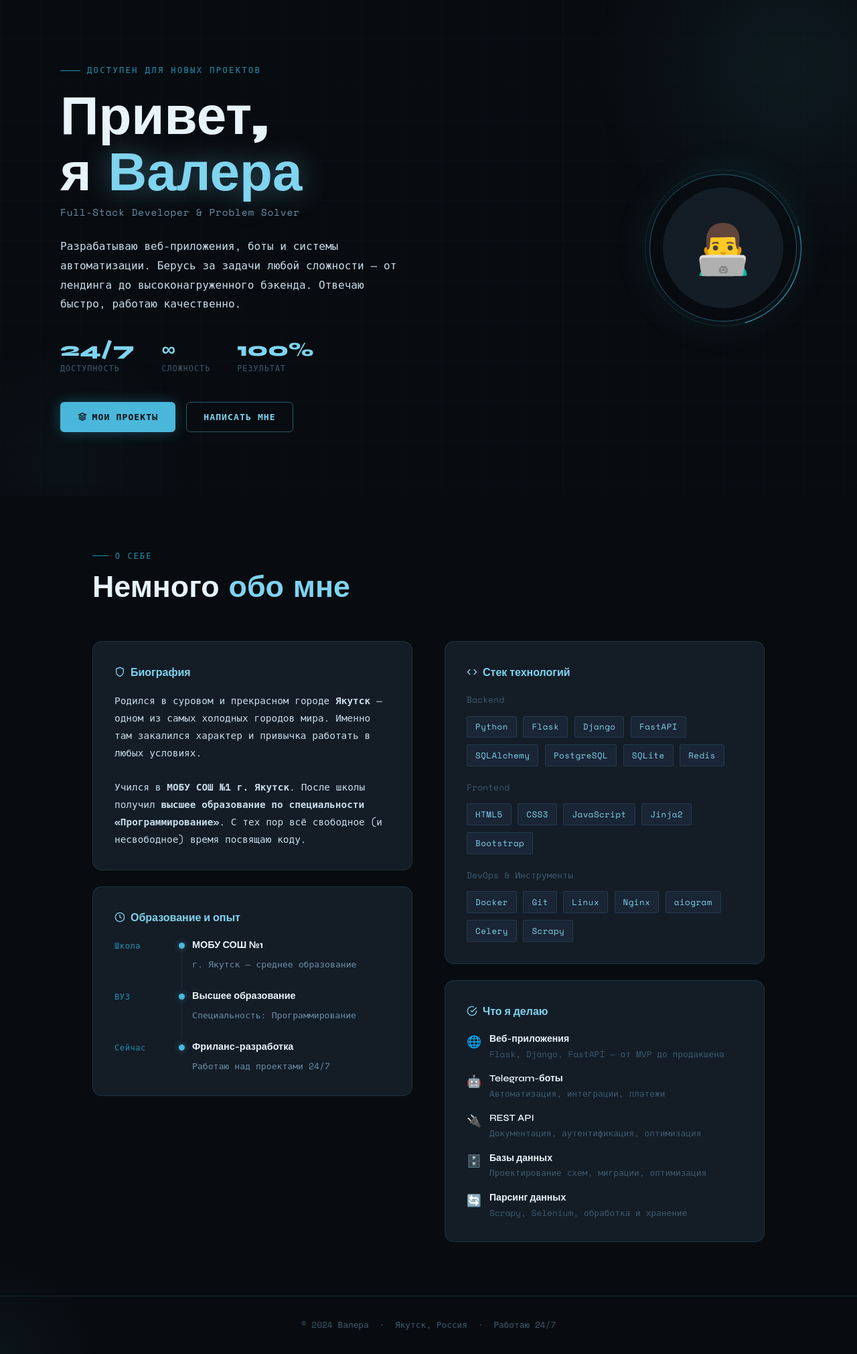
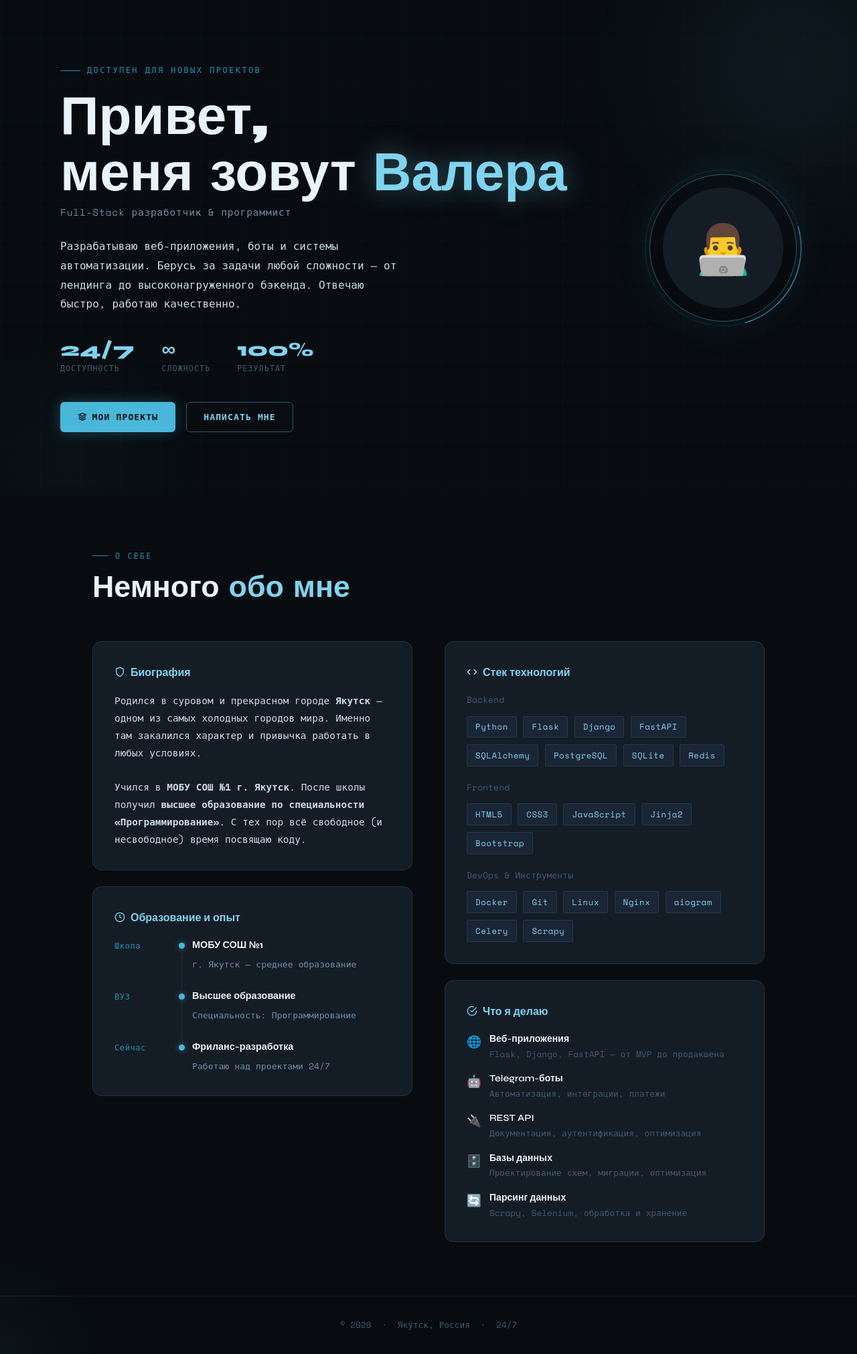
Before and after one commit to yatogg/yato.sait, a Flask app: page / in a window 1280 px wide. Shown: the part 61-2082 px from the top of the page at 67% size. Run offline with Flask 3, Linux system fonts and the light colour scheme.

Commit message:
fix base

```diff
--- a/templates/base.html
+++ b/templates/base.html
@@ -49,7 +49,7 @@
 
 <!-- ─── FOOTER ───────────────────────────────────────── -->
 <footer>
-  <p>© {{ 2024 }} Валера &nbsp;·&nbsp; Якутск, Россия &nbsp;·&nbsp; Работаю 24/7</p>
+  <p>© {{ 2026 }} &nbsp;·&nbsp; Якутск, Россия &nbsp;·&nbsp; 24/7</p>
 </footer>
 
 <script src="{{ url_for('static', filename='js/main.js') }}"></script>
--- a/templates/index.html
+++ b/templates/index.html
@@ -8,8 +8,8 @@
   <div class="hero-inner">
     <div class="hero-text">
       <div class="hero-label fade-in">Доступен для новых проектов</div>
-      <h1 class="fade-in">Привет,<br>я <em>Валера</em></h1>
-      <p class="hero-role fade-in">Full-Stack Developer &amp; Problem Solver</p>
+      <h1 class="fade-in">Привет,<br> меня зовут <em>Валера</em></h1>
+      <p class="hero-role fade-in">Full-Stack разработчик &amp; программист </p>
       <p class="hero-desc fade-in">
         Разрабатываю веб-приложения, боты и системы автоматизации.
         Берусь за задачи любой сложности — от лендинга до высоконагруженного
```
